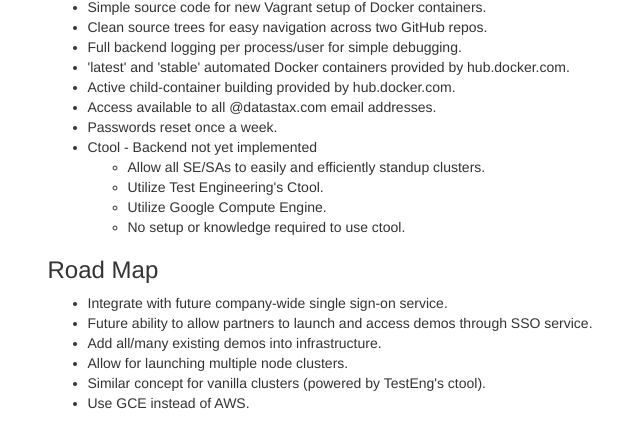
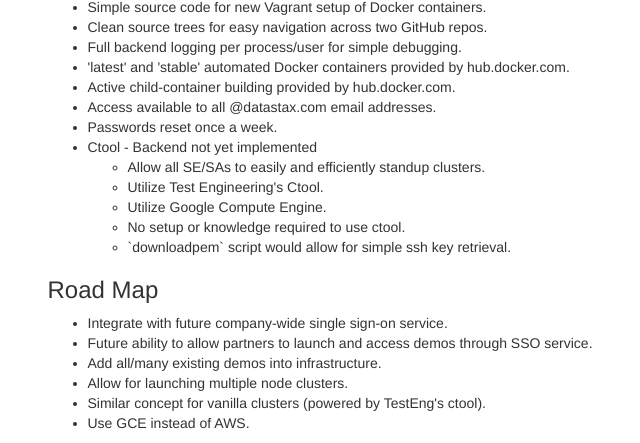
Before and after one commit to datastax-demos/demo-portal, a Python web app: template flask/templates/todo.jinja2 in a window 1280 px wide. Shown: the part 548-991 px from the top of the page, without its empty margins (295-935 px from the left). Before the commit the page ends 957 px from the top, so only its background shows below. Run offline with Jinja, Linux system fonts and the light colour scheme; the template is opened without the code that fills it, so the values that code supplies are empty; some libraries are stand-ins or nearby versions.

Commit message:
clarify downloadpem file

```diff
--- a/flask/templates/todo.jinja2
+++ b/flask/templates/todo.jinja2
@@ -48,6 +48,7 @@
                 <li>Utilize Test Engineering's Ctool.</li>
                 <li>Utilize Google Compute Engine.</li>
                 <li>No setup or knowledge required to use ctool.</li>
+                <li>`downloadpem` script would allow for simple ssh key retrieval.</li>
             </ul>
         </ul>
         <h3>Road Map</h3>
```
